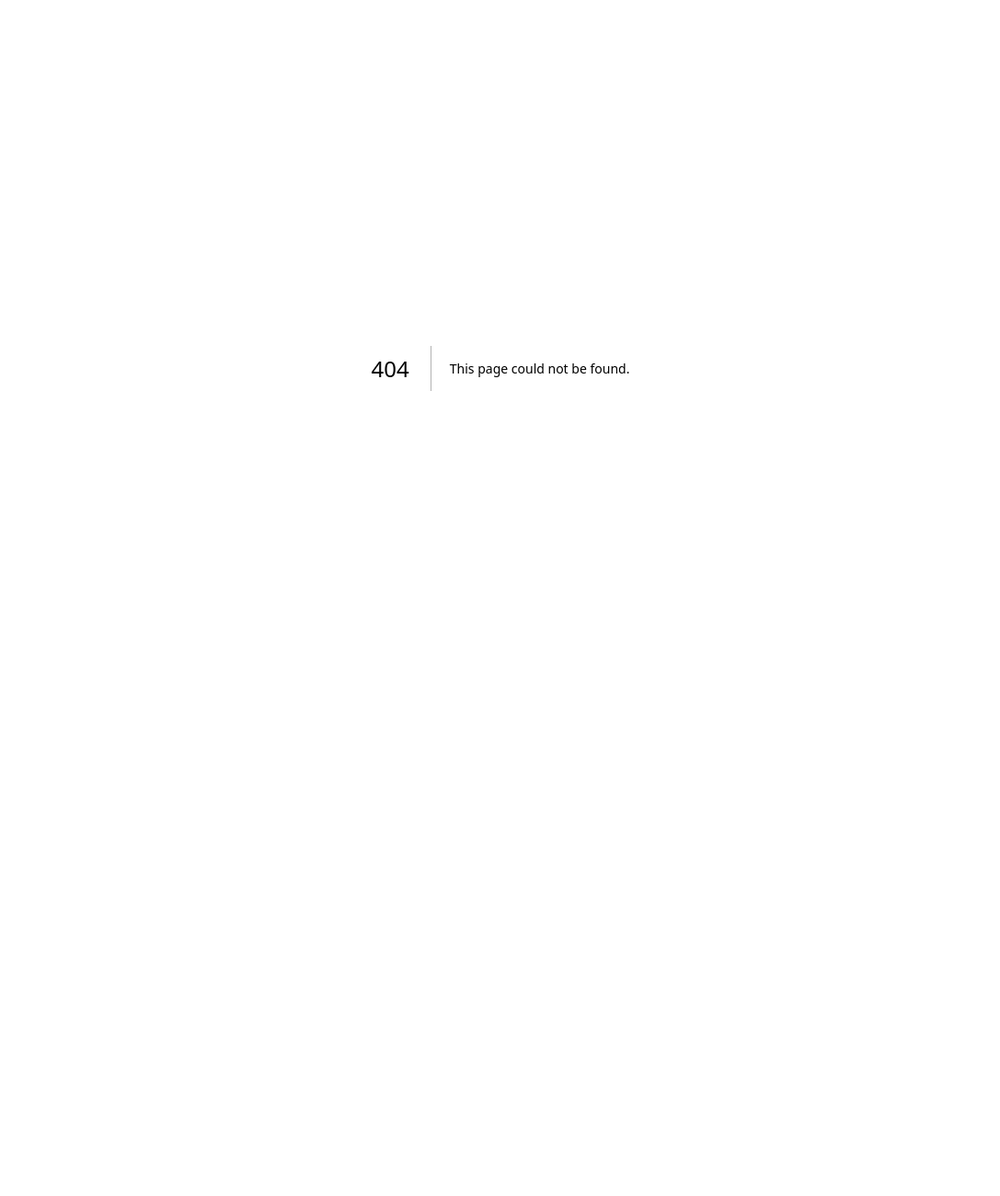
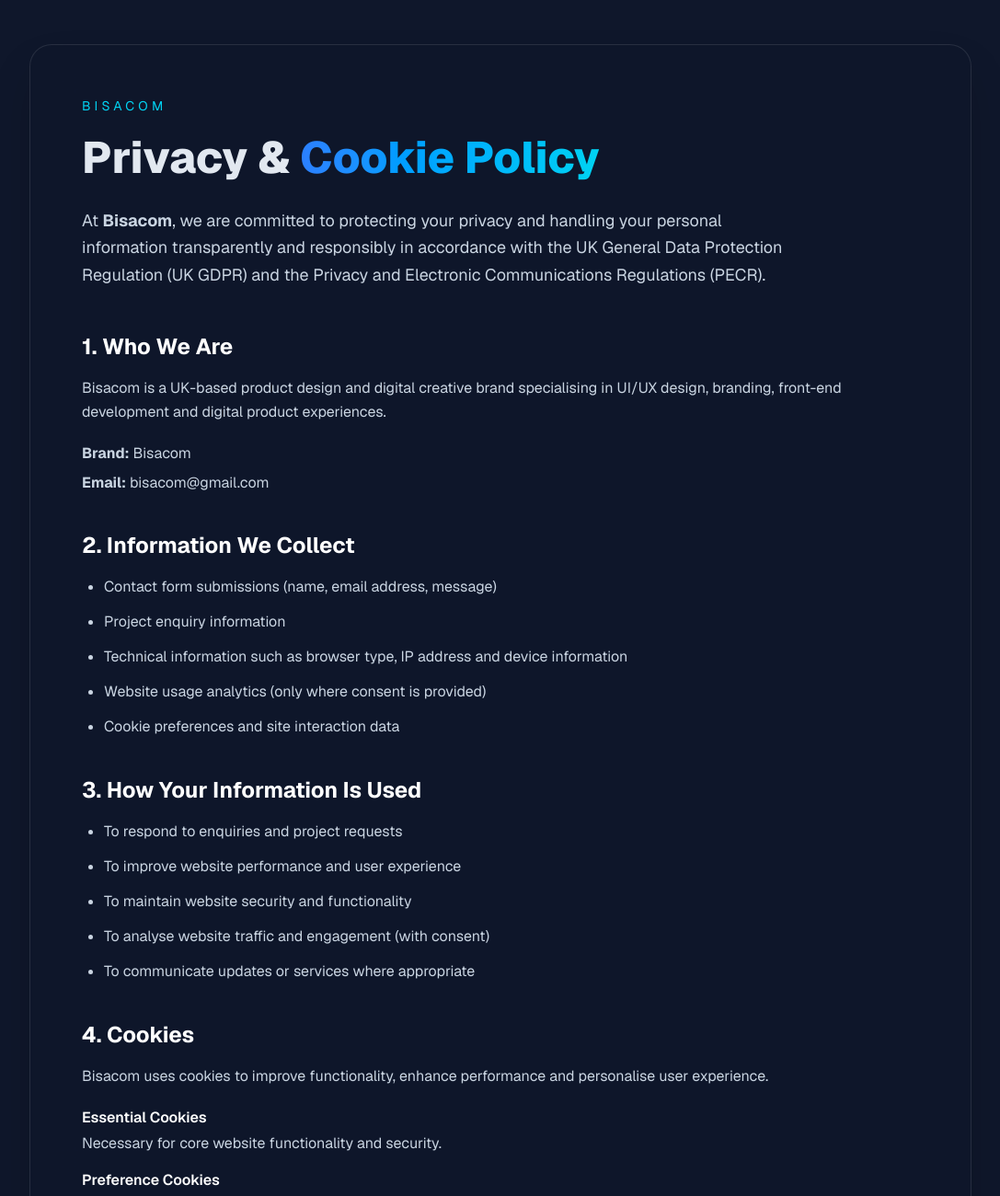
Before and after one commit to Bisacom-prog/Bisacom_portfolio, a Next.js app: page /privacy-policy in a window 1280 px wide. Before the commit this address had no page. Shown: the top 1300 px of the page at 92% size, without its empty margins (96-1183 px from the left). Before the commit the page ends 800 px from the top, so only its background shows below. Built offline with nearby package versions, Linux system fonts and the light colour scheme.

Commit message:
Add Next.js legal pages

```diff
--- /dev/null
+++ b/app/privacy-policy/page.tsx
@@ -0,0 +1,139 @@
+export const metadata = {
+  title: "Privacy & Cookie Policy | Bisacom",
+  description:
+    "Read the Privacy & Cookie Policy for Bisacom, a UK-based product design and digital creative brand.",
+};
+
+export default function PrivacyPolicyPage() {
+  return (
+    <main className="min-h-screen bg-slate-900 px-6 py-12 text-slate-200 md:px-16 lg:px-32">
+      <div className="mx-auto max-w-5xl rounded-3xl border border-white/10 bg-slate-900/70 p-8 shadow-2xl backdrop-blur-xl md:p-14">
+
+        {/* Header */}
+        <div className="mb-12">
+          <p className="mb-4 text-sm uppercase tracking-[0.3em] text-cyan-400">
+            Bisacom
+          </p>
+
+          <h1 className="mb-6 text-4xl font-extrabold leading-tight md:text-5xl">
+            Privacy &{" "}
+            <span className="bg-gradient-to-r from-blue-500 to-cyan-400 bg-clip-text text-transparent">
+              Cookie Policy
+            </span>
+          </h1>
+
+          <p className="max-w-3xl text-lg leading-relaxed text-slate-300">
+            At <strong>Bisacom</strong>, we are committed to protecting your
+            privacy and handling your personal information transparently and
+            responsibly in accordance with the UK General Data Protection
+            Regulation (UK GDPR) and the Privacy and Electronic Communications
+            Regulations (PECR).
+          </p>
+        </div>
+
+        {/* Section 1 */}
+        <section className="mb-10">
+          <h2 className="mb-4 text-2xl font-bold text-white">
+            1. Who We Are
+          </h2>
+
+          <p className="leading-relaxed text-slate-300">
+            Bisacom is a UK-based product design and digital creative brand
+            specialising in UI/UX design, branding, front-end development and
+            digital product experiences.
+          </p>
+
+          <div className="mt-5 space-y-2 text-slate-300">
+            <p>
+              <strong>Brand:</strong> Bisacom
+            </p>
+            <p>
+              <strong>Email:</strong> bisacom@gmail.com
+            </p>
+          </div>
+        </section>
+
+        {/* Section 2 */}
+        <section className="mb-10">
+          <h2 className="mb-4 text-2xl font-bold text-white">
+            2. Information We Collect
+          </h2>
+
+          <ul className="list-disc space-y-3 pl-6 leading-relaxed text-slate-300">
+            <li>Contact form submissions (name, email address, message)</li>
+            <li>Project enquiry information</li>
+            <li>
+              Technical information such as browser type, IP address and device
+              information
+            </li>
+            <li>Website usage analytics (only where consent is provided)</li>
+            <li>Cookie preferences and site interaction data</li>
+          </ul>
+        </section>
+
+        {/* Section 3 */}
+        <section className="mb-10">
+          <h2 className="mb-4 text-2xl font-bold text-white">
+            3. How Your Information Is Used
+          </h2>
+
+          <ul className="list-disc space-y-3 pl-6 leading-relaxed text-slate-300">
+            <li>To respond to enquiries and project requests</li>
+            <li>To improve website performance and user experience</li>
+            <li>To maintain website security and functionality</li>
+            <li>
+              To analyse website traffic and engagement (with consent)
+            </li>
+            <li>To communicate updates or services where appropriate</li>
+          </ul>
+        </section>
+
+        {/* Section 4 */}
+        <section className="mb-10">
+          <h2 className="mb-4 text-2xl font-bold text-white">4. Cookies</h2>
+
+          <p className="mb-5 leading-relaxed text-slate-300">
+            Bisacom uses cookies to improve functionality, enhance performance
+            and personalise user experience.
+          </p>
+
+          <div className="space-y-4 text-slate-300">
+            <div>
+              <h3 className="mb-1 font-semibold text-white">
+                Essential Cookies
+              </h3>
+              <p>Necessary for core website functionality and security.</p>
+            </div>
+
+            <div>
+              <h3 className="mb-1 font-semibold text-white">
+                Preference Cookies
+              </h3>
+              <p>
+                Used to remember settings such as theme preferences or cookie
+                choices.
+              </p>
+            </div>
+
+            <div>
+              <h3 className="mb-1 font-semibold text-white">
+                Analytics Cookies
+              </h3>
+              <p>
+                Used to understand website traffic and improve the overall
+                experience. These are only enabled after user consent.
+              </p>
+            </div>
+          </div>
+        </section>
+
+        {/* Footer */}
+        <div className="mt-12 border-t border-slate-700 pt-8">
+          <p className="text-sm text-slate-500">
+            Last updated: May 2026
+          </p>
+        </div>
+      </div>
+    </main>
+  );
+}
--- /dev/null
+++ b/app/terms-of-use/page.tsx
@@ -0,0 +1,98 @@
+export const metadata = {
+  title: "Terms of Use | Bisacom",
+  description:
+    "Read the Terms of Use for Bisacom, a UK-based product design and digital creative brand.",
+};
+
+export default function TermsOfUsePage() {
+  return (
+    <main className="bg-[#020617] px-6 py-10 text-slate-200 md:px-16 lg:px-32">
+      <main className="glass mx-auto max-w-5xl rounded-3xl border border-white/10 bg-slate-900/70 p-8 shadow-2xl backdrop-blur-xl md:p-14">
+
+        {/* Header */}
+        <header className="mb-12">
+          <p className="mb-4 text-sm uppercase tracking-[0.3em] text-cyan-400">
+            Bisacom
+          </p>
+
+          <h1 className="mb-6 text-4xl font-extrabold leading-tight md:text-5xl">
+            Terms of{" "}
+            <span className="bg-gradient-to-r from-blue-500 to-cyan-400 bg-clip-text text-transparent">
+              Use
+            </span>
+          </h1>
+
+          <p className="max-w-3xl text-lg leading-relaxed text-slate-300">
+            Please read these Terms of Use carefully before using the Bisacom
+            website or engaging with any of our digital products, services or
+            content.
+          </p>
+        </header>
+
+        {/* Section 1 */}
+        <section className="mb-10">
+          <h2 className="mb-4 text-2xl font-bold text-white">
+            1. Acceptance of Terms
+          </h2>
+
+          <p className="leading-relaxed text-slate-300">
+            By accessing or using the <strong>Bisacom</strong> website,
+            portfolio or related services, you agree to comply with and be
+            bound by these Terms of Use.
+          </p>
+        </section>
+
+        {/* Section 2 */}
+        <section className="mb-10">
+          <h2 className="mb-4 text-2xl font-bold text-white">
+            2. About Bisacom
+          </h2>
+
+          <p className="leading-relaxed text-slate-300">
+            Bisacom is a UK-based product design and digital creative brand
+            specialising in UI/UX design, branding, front-end development,
+            digital experiences and creative consultancy services.
+          </p>
+        </section>
+
+        {/* Section 3 */}
+        <section className="mb-10">
+          <h2 className="mb-4 text-2xl font-bold text-white">
+            3. Intellectual Property
+          </h2>
+
+          <p className="mb-5 leading-relaxed text-slate-300">
+            Unless otherwise stated, all content published on this website
+            including designs, branding assets, UI concepts, graphics, layouts,
+            code snippets, case studies, written content and visuals are the
+            intellectual property of Bisacom.
+          </p>
+
+          <ul className="list-disc space-y-3 pl-6 leading-relaxed text-slate-300">
+            <li>
+              You may view and use the website for personal or business
+              reference purposes only.
+            </li>
+
+            <li>
+              You must not copy, reproduce, distribute or commercially exploit
+              website content without prior written permission.
+            </li>
+
+            <li>
+              You may share portfolio links or social media content provided
+              proper credit is given to Bisacom.
+            </li>
+          </ul>
+        </section>
+
+        {/* Footer */}
+        <footer className="mt-12 border-t border-slate-700 pt-8">
+          <p className="text-sm text-slate-500">
+            Last updated: May 2026
+          </p>
+        </footer>
+      </main>
+    </main>
+  );
+}
```
